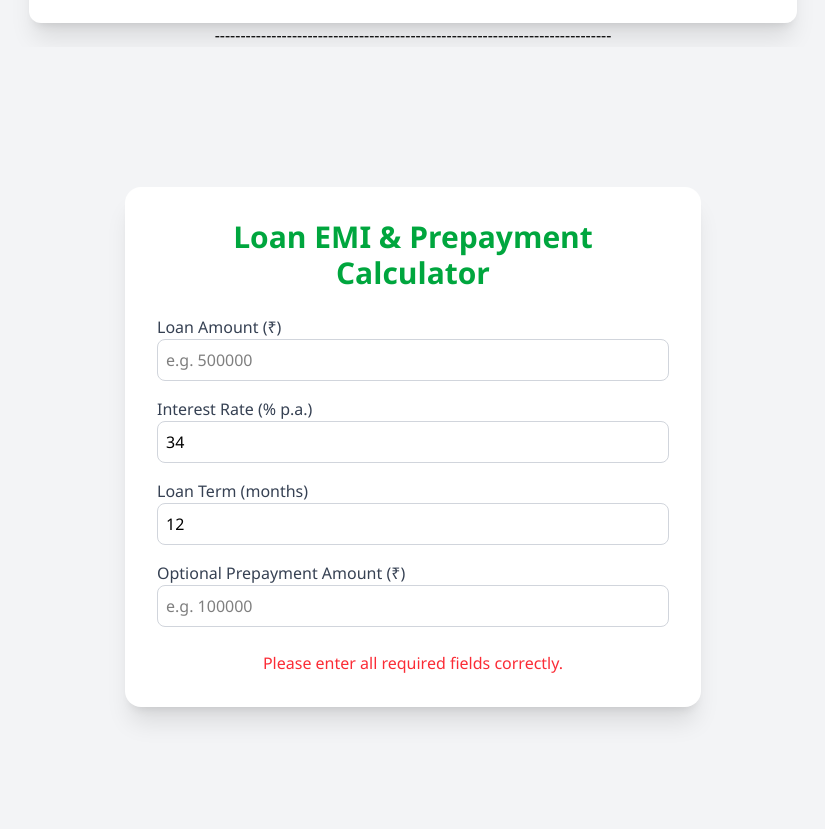
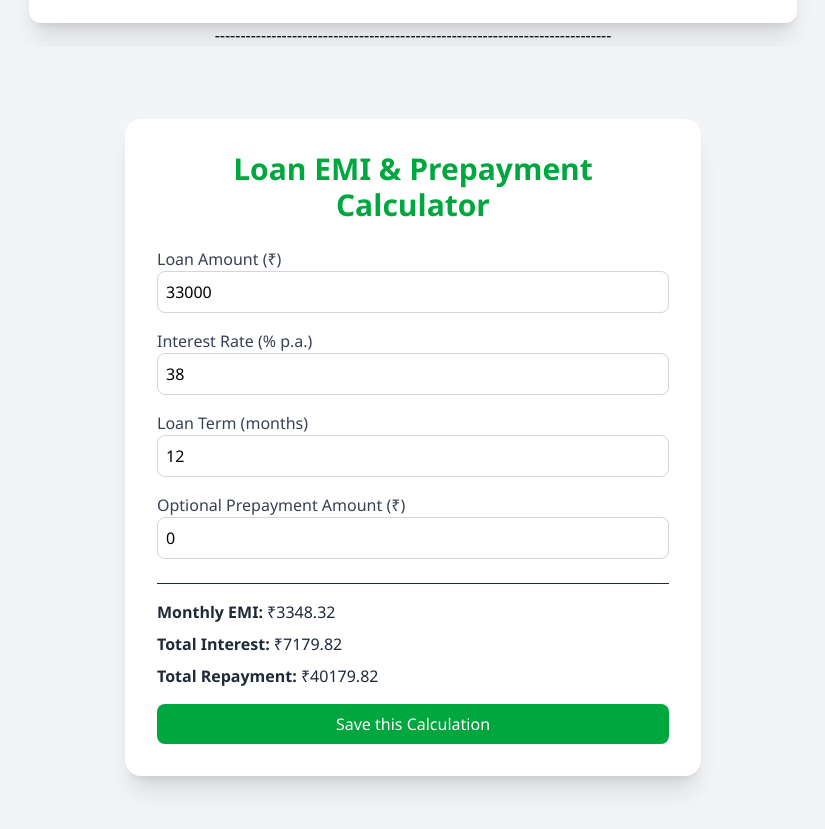
Before and after one commit to Chetan1930/EMI-Calcuator, a React (Vite) app: page / in a window 1280 px wide. Shown: the part 505-1334 px from the top of the page, without its empty margins (227-1052 px from the left). Built offline with nearby package versions, Linux system fonts and the light colour scheme.

Commit message:
all done

```diff
--- a/src/pages/Emi2.tsx
+++ b/src/pages/Emi2.tsx
@@ -1,34 +1,47 @@
-import React, { useState } from "react";
+import React, { useState, useEffect } from "react";
 
 const App: React.FC = () => {
-  const [loanAmount, setLoanAmount] = useState('');
-  const [interestRate, setInterestRate] = useState('34');
-  const [loanTerm, setLoanTerm] = useState('12');
-  const [prepaymentAmount, setPrepaymentAmount] = useState('');
+  const [loanAmount, setLoanAmount] = useState(33000);
+  const [interestRate, setInterestRate] = useState(38);
+  const [loanTerm, setLoanTerm] = useState(12);
+  const [prepaymentAmount, setPrepaymentAmount] = useState(0);
+  const [savedData, setSavedData] = useState<any[]>([]);
 
-  const parsedLoanAmount = parseFloat(loanAmount);
-  const parsedInterestRate = parseFloat(interestRate);
-  const parsedLoanTerm = parseFloat(loanTerm);
-  const parsedPrepaymentAmount = parseFloat(prepaymentAmount) || 0;
+  const monthlyInterestRate = interestRate / 12 / 100;
 
-  const isInputValid = !isNaN(parsedLoanAmount) && !isNaN(parsedInterestRate) && !isNaN(parsedLoanTerm);
+  const emi =
+    (loanAmount * monthlyInterestRate * Math.pow(1 + monthlyInterestRate, loanTerm)) /
+    (Math.pow(1 + monthlyInterestRate, loanTerm) - 1);
 
-  const monthlyInterestRate = parsedInterestRate / 12 / 100;
+  const totalPayment = emi * loanTerm;
+  const totalInterest = totalPayment - loanAmount;
 
-  const emi = isInputValid
-    ? (parsedLoanAmount * monthlyInterestRate * Math.pow(1 + monthlyInterestRate, parsedLoanTerm)) /
-      (Math.pow(1 + monthlyInterestRate, parsedLoanTerm) - 1)
-    : 0;
-
-  const totalPayment = emi * parsedLoanTerm;
-  const totalInterest = totalPayment - parsedLoanAmount;
+  useEffect(() => {
+    const storedData = localStorage.getItem("loanCalculatorData");
+    if (storedData) {
+      setSavedData(JSON.parse(storedData));
+    }
+  }, []);
 
   const calculatePrepayment = () => {
-    const newPrincipal = parsedLoanAmount - parsedPrepaymentAmount;
+    if (prepaymentAmount <= emi) return null;
+    if (prepaymentAmount >= loanAmount) return null;
+
+    let remainingPrincipal = loanAmount;
+    let interestPaid = 0;
+
+    for (let i = 0; i < loanTerm; i++) {
+      const monthlyInterest = remainingPrincipal * monthlyInterestRate;
+      const monthlyPrincipal = emi - monthlyInterest;
+      remainingPrincipal -= monthlyPrincipal;
+      interestPaid += monthlyInterest;
+    }
+
+    const newPrincipal = loanAmount - prepaymentAmount;
     const newEmi =
-      (newPrincipal * monthlyInterestRate * Math.pow(1 + monthlyInterestRate, parsedLoanTerm)) /
-      (Math.pow(1 + monthlyInterestRate, parsedLoanTerm) - 1);
-    const newTotalPayment = newEmi * parsedLoanTerm;
+      (newPrincipal * monthlyInterestRate * Math.pow(1 + monthlyInterestRate, loanTerm)) /
+      (Math.pow(1 + monthlyInterestRate, loanTerm) - 1);
+    const newTotalPayment = newEmi * loanTerm;
     const newTotalInterest = newTotalPayment - newPrincipal;
 
     return {
@@ -39,23 +52,34 @@ const App: React.FC = () => {
     };
   };
 
-  const prepaymentResult = parsedPrepaymentAmount > 0 && isInputValid ? calculatePrepayment() : null;
+  const prepaymentResult = prepaymentAmount > emi && prepaymentAmount < loanAmount ? calculatePrepayment() : null;
+
+  const handleSave = () => {
+    const newEntry = {
+      loanAmount,
+      interestRate,
+      loanTerm,
+      emi: emi.toFixed(2),
+      totalInterest: totalInterest.toFixed(2),
+      totalPayment: totalPayment.toFixed(2),
+    };
+    const updatedData = [...savedData, newEntry];
+    setSavedData(updatedData);
+    localStorage.setItem("loanCalculatorData", JSON.stringify(updatedData));
+  };
 
   return (
     <div className="min-h-screen bg-gray-100 flex flex-col items-center justify-center p-6">
       <div className="bg-white shadow-xl rounded-2xl p-8 max-w-xl w-full">
-        <h1 className="text-3xl font-bold mb-6 text-center text-green-600">
-          Loan EMI & Prepayment Calculator
-        </h1>
+        <h1 className="text-3xl font-bold mb-6 text-center text-green-600">Loan EMI & Prepayment Calculator</h1>
 
         <div className="space-y-4">
           <div>
             <label className="block font-medium text-gray-700">Loan Amount (₹)</label>
             <input
               type="number"
-              placeholder="e.g. 500000"
               value={loanAmount}
-              onChange={(e) => setLoanAmount(e.target.value)}
+              onChange={(e) => setLoanAmount(Number(e.target.value))}
               className="w-full p-2 border border-gray-300 rounded-lg"
             />
           </div>
@@ -64,9 +88,8 @@ const App: React.FC = () => {
             <label className="block font-medium text-gray-700">Interest Rate (% p.a.)</label>
             <input
               type="number"
-              placeholder="e.g. 8.5"
               value={interestRate}
-              onChange={(e) => setInterestRate(e.target.value)}
+              onChange={(e) => setInterestRate(Number(e.target.value))}
               className="w-full p-2 border border-gray-300 rounded-lg"
             />
           </div>
@@ -75,9 +98,8 @@ const App: React.FC = () => {
             <label className="block font-medium text-gray-700">Loan Term (months)</label>
             <input
               type="number"
-              placeholder="e.g. 60"
               value={loanTerm}
-              onChange={(e) => setLoanTerm(e.target.value)}
+              onChange={(e) => setLoanTerm(Number(e.target.value))}
               className="w-full p-2 border border-gray-300 rounded-lg"
             />
           </div>
@@ -86,40 +108,53 @@ const App: React.FC = () => {
             <label className="block font-medium text-gray-700">Optional Prepayment Amount (₹)</label>
             <input
               type="number"
-              placeholder="e.g. 100000"
               value={prepaymentAmount}
-              onChange={(e) => setPrepaymentAmount(e.target.value)}
+              onChange={(e) => setPrepaymentAmount(Number(e.target.value))}
               className="w-full p-2 border border-gray-300 rounded-lg"
             />
+            {prepaymentAmount > 0 && prepaymentAmount <= emi && (
+              <p className="text-sm text-red-500 mt-1">Prepayment must be more than EMI to reduce interest.</p>
+            )}
+            {prepaymentAmount >= loanAmount && (
+              <p className="text-sm text-red-500 mt-1">Prepayment must be less than Loan Amount.</p>
+            )}
           </div>
         </div>
 
-        {isInputValid ? (
         <div className="mt-6 border-t pt-4 space-y-2 text-gray-800">
-            <p>
-              <strong>Monthly EMI:</strong> ₹{emi.toFixed(2)}
-            </p>
-            <p>
-              <strong>Total Interest:</strong> ₹{totalInterest.toFixed(2)}
-            </p>
-            <p>
-              <strong>Total Repayment:</strong> ₹{totalPayment.toFixed(2)}
-            </p>
+          <p><strong>Monthly EMI:</strong> ₹{emi.toFixed(2)}</p>
+          <p><strong>Total Interest:</strong> ₹{totalInterest.toFixed(2)}</p>
+          <p><strong>Total Repayment:</strong> ₹{totalPayment.toFixed(2)}</p>
 
           {prepaymentResult && (
             <div className="mt-4 bg-green-50 p-4 rounded-xl border border-green-200">
               <h2 className="font-semibold text-green-700">Prepayment Summary:</h2>
               <p>New Principal After Prepayment: ₹{prepaymentResult.newPrincipal.toFixed(2)}</p>
-                <p>Estimated Monthly EMI (same term): ₹{prepaymentResult.newEmi.toFixed(2)}</p>
+              <p>Estimated Monthly EMI (unchanged term): ₹{prepaymentResult.newEmi.toFixed(2)}</p>
               <p>New Total Interest Payable: ₹{prepaymentResult.newTotalInterest.toFixed(2)}</p>
-                <p className="text-green-700 font-bold">
-                  Interest Saved: ₹{prepaymentResult.totalSavedInterest.toFixed(2)}
-                </p>
+              <p className="text-green-700 font-bold">Interest Saved: ₹{prepaymentResult.totalSavedInterest.toFixed(2)}</p>
             </div>
           )}
         </div>
-        ) : (
-          <p className="mt-6 text-red-500 text-center">Please enter all required fields correctly.</p>
+
+        <button
+          onClick={handleSave}
+          className="mt-4 w-full bg-green-600 text-white py-2 px-4 rounded-lg hover:bg-green-700 transition"
+        >
+          Save this Calculation
+        </button>
+
+        {savedData.length > 0 && (
+          <div className="mt-6">
+            <h2 className="text-lg font-bold mb-2 text-gray-700">Saved Calculations:</h2>
+            <ul className="space-y-2 max-h-40 overflow-y-auto text-sm">
+              {savedData.map((item, index) => (
+                <li key={index} className="p-2 bg-gray-50 border border-gray-200 rounded-md">
+                  ₹{item.loanAmount} | Rate: {item.interestRate}% | EMI: ₹{item.emi} | Interest: ₹{item.totalInterest}
+                </li>
+              ))}
+            </ul>
+          </div>
         )}
       </div>
     </div>
```
Lines whose indentation alone changed are shown as unchanged.
